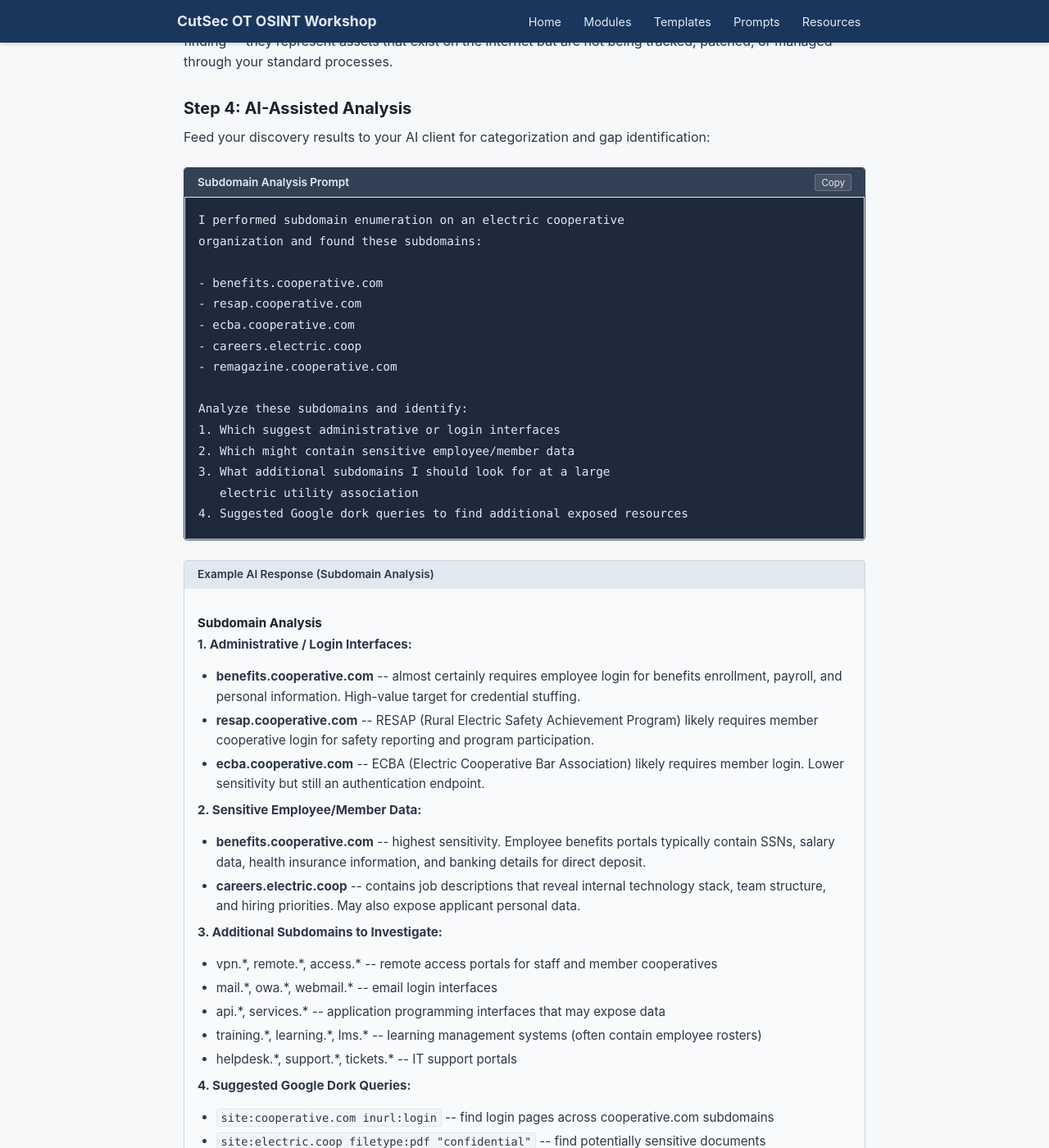
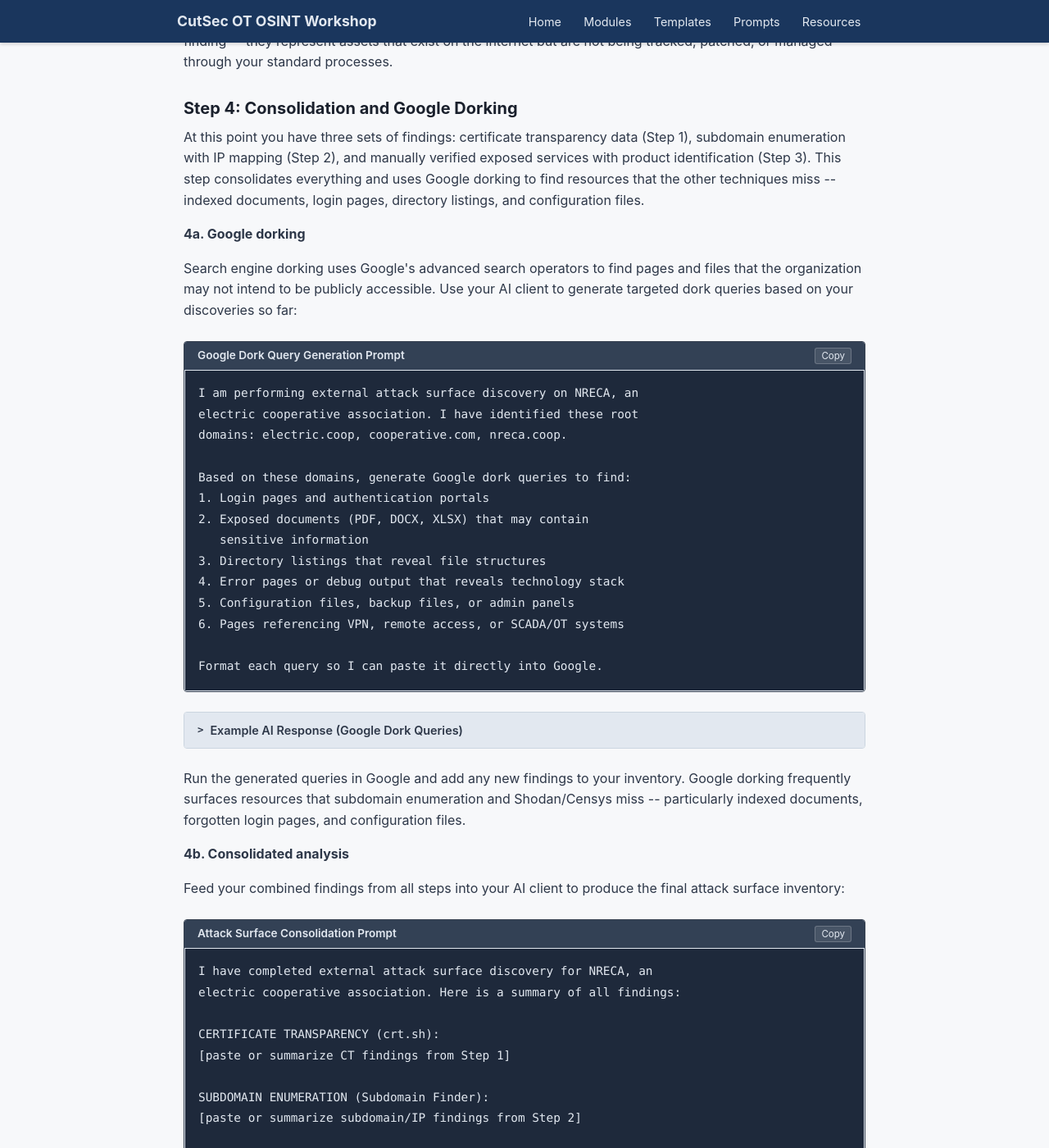
Before and after one commit to cutaway-security/ot-osint-program-workshop, a Jekyll site: the page built from modules/m2-attack-surface.html, in a window 1280 px wide and 1400 px high, scrolled down 7356 px. Shown: the whole window at 82% size. Built offline with Jekyll 4.4.1, drawn with Linux system fonts in a browser that asks for light colours; some of the changed text lies outside the part shown.

Commit message:
Update M2 Step 4: consolidation with Google dorking
Replace redundant subdomain analysis (now covered by Steps 1-2)
with a two-part synthesis step:

Step 4a - Google dorking: AI-generated dork queries targeting
login pages, exposed documents, directory listings, debug output,
config files, and VPN/SCADA references across all discovered
domains. Collapsible example response with NRECA-specific queries.

Step 4b - Consolidated analysis: New prompt synthesizes all
findings from Steps 1-3 plus dorking into a single categorized
attack surface baseline. Output organized by remote access,
authentication/identity, email, web apps, benefits/HR/financial,
APIs, staging/test, content/public. Includes gap analysis and
prioritized list for M4 and M5.

Update Lab Step 5 to match: renamed to Consolidation and Google
Dorking, two-part structure mirroring worked example.

Co-Authored-By: Claude Opus 4.6 <noreply@anthropic.com>

```diff
--- a/modules/m2-attack-surface.html
+++ b/modules/m2-attack-surface.html
@@ -461,63 +461,110 @@ APIs/backend, staging/test, content/public, and other.
 
   <p>External OSINT findings can justify and accelerate including OT assets in existing asset management programs. If your organization has an asset management system, cross-reference your external findings against it. Gaps between what you discovered externally and what appears in your inventory are themselves a finding -- they represent assets that exist on the internet but are not being tracked, patched, or managed through your standard processes.</p>
 
-  <h3>Step 4: AI-Assisted Analysis</h3>
+  <h3>Step 4: Consolidation and Google Dorking</h3>
 
-  <p>Feed your discovery results to your AI client for categorization and gap identification:</p>
+  <p>At this point you have three sets of findings: certificate transparency data (Step 1), subdomain enumeration with IP mapping (Step 2), and manually verified exposed services with product identification (Step 3). This step consolidates everything and uses Google dorking to find resources that the other techniques miss -- indexed documents, login pages, directory listings, and configuration files.</p>
 
-{% capture m2_analysis_prompt %}
-I performed subdomain enumeration on an electric cooperative
-organization and found these subdomains:
+  <p><strong>4a. Google dorking</strong></p>
 
-- benefits.cooperative.com
-- resap.cooperative.com
-- ecba.cooperative.com
-- careers.electric.coop
-- remagazine.cooperative.com
+  <p>Search engine dorking uses Google's advanced search operators to find pages and files that the organization may not intend to be publicly accessible. Use your AI client to generate targeted dork queries based on your discoveries so far:</p>
 
-Analyze these subdomains and identify:
-1. Which suggest administrative or login interfaces
-2. Which might contain sensitive employee/member data
-3. What additional subdomains I should look for at a large
-   electric utility association
-4. Suggested Google dork queries to find additional exposed resources
+{% capture m2_dork_prompt %}
+I am performing external attack surface discovery on NRECA, an
+electric cooperative association. I have identified these root
+domains: electric.coop, cooperative.com, nreca.coop.
+
+Based on these domains, generate Google dork queries to find:
+1. Login pages and authentication portals
+2. Exposed documents (PDF, DOCX, XLSX) that may contain
+   sensitive information
+3. Directory listings that reveal file structures
+4. Error pages or debug output that reveals technology stack
+5. Configuration files, backup files, or admin panels
+6. Pages referencing VPN, remote access, or SCADA/OT systems
+
+Format each query so I can paste it directly into Google.
 {% endcapture %}
-{% include prompt-block.html title="Subdomain Analysis Prompt" content=m2_analysis_prompt %}
+{% include prompt-block.html title="Google Dork Query Generation Prompt" content=m2_dork_prompt %}
 
-{% capture m2_analysis_response %}
-<h4>Subdomain Analysis</h4>
+<details>
+  <summary>Example AI Response (Google Dork Queries)</summary>
+{% capture m2_dork_response %}
+<h4>Google Dork Queries for NRECA Domains</h4>
 
-<p><strong>1. Administrative / Login Interfaces:</strong></p>
+<p><strong>Login Pages and Authentication Portals:</strong></p>
 <ul>
-  <li><strong>benefits.cooperative.com</strong> -- almost certainly requires employee login for benefits enrollment, payroll, and personal information. High-value target for credential stuffing.</li>
-  <li><strong>resap.cooperative.com</strong> -- RESAP (Rural Electric Safety Achievement Program) likely requires member cooperative login for safety reporting and program participation.</li>
-  <li><strong>ecba.cooperative.com</strong> -- ECBA (Electric Cooperative Bar Association) likely requires member login. Lower sensitivity but still an authentication endpoint.</li>
+  <li><code>site:cooperative.com inurl:login</code></li>
+  <li><code>site:cooperative.com intitle:"sign in" OR intitle:"log in"</code></li>
+  <li><code>site:electric.coop inurl:auth OR inurl:sso OR inurl:portal</code></li>
 </ul>
 
-<p><strong>2. Sensitive Employee/Member Data:</strong></p>
+<p><strong>Exposed Documents:</strong></p>
 <ul>
-  <li><strong>benefits.cooperative.com</strong> -- highest sensitivity. Employee benefits portals typically contain SSNs, salary data, health insurance information, and banking details for direct deposit.</li>
-  <li><strong>careers.electric.coop</strong> -- contains job descriptions that reveal internal technology stack, team structure, and hiring priorities. May also expose applicant personal data.</li>
+  <li><code>site:electric.coop filetype:pdf "confidential" OR "internal use only"</code></li>
+  <li><code>site:cooperative.com filetype:xlsx OR filetype:csv</code></li>
+  <li><code>site:nreca.coop filetype:docx "draft" OR "not for distribution"</code></li>
 </ul>
 
-<p><strong>3. Additional Subdomains to Investigate:</strong></p>
+<p><strong>Directory Listings:</strong></p>
 <ul>
-  <li>vpn.*, remote.*, access.* -- remote access portals for staff and member cooperatives</li>
-  <li>mail.*, owa.*, webmail.* -- email login interfaces</li>
-  <li>api.*, services.* -- application programming interfaces that may expose data</li>
-  <li>training.*, learning.*, lms.* -- learning management systems (often contain employee rosters)</li>
-  <li>helpdesk.*, support.*, tickets.* -- IT support portals</li>
+  <li><code>site:electric.coop intitle:"index of" OR intitle:"directory listing"</code></li>
+  <li><code>site:cooperative.com intitle:"index of" inurl:uploads OR inurl:files</code></li>
 </ul>
 
-<p><strong>4. Suggested Google Dork Queries:</strong></p>
+<p><strong>Technology Stack and Debug Information:</strong></p>
 <ul>
-  <li><code>site:cooperative.com inurl:login</code> -- find login pages across cooperative.com subdomains</li>
-  <li><code>site:electric.coop filetype:pdf "confidential"</code> -- find potentially sensitive documents</li>
-  <li><code>site:electric.coop intitle:"index of"</code> -- find directory listings</li>
-  <li><code>"electric.coop" "nreca.coop" inurl:vpn OR inurl:remote</code> -- find remote access portals</li>
+  <li><code>site:cooperative.com inurl:error OR inurl:debug OR intitle:"500"</code></li>
+  <li><code>site:electric.coop ext:xml OR ext:json OR ext:conf</code></li>
 </ul>
+
+<p><strong>VPN / Remote Access / OT References:</strong></p>
+<ul>
+  <li><code>"electric.coop" OR "cooperative.com" inurl:vpn OR inurl:remote</code></li>
+  <li><code>site:electric.coop "SCADA" OR "EMS" OR "substation" OR "FortiGate"</code></li>
+  <li><code>"nreca.coop" "remote access" OR "VPN" filetype:pdf</code></li>
+</ul>
+
+<p><strong>Note:</strong> Run each query in Google and review the first 2-3 pages of results. Look for pages that expose internal information, login endpoints not found through subdomain enumeration, or documents that reveal technology choices, vendor relationships, or organizational structure.</p>
 {% endcapture %}
-{% include response-block.html title="Example AI Response (Subdomain Analysis)" content=m2_analysis_response %}
+{% include response-block.html title="Example AI Response (Google Dork Queries)" content=m2_dork_response %}
+</details>
+
+  <p>Run the generated queries in Google and add any new findings to your inventory. Google dorking frequently surfaces resources that subdomain enumeration and Shodan/Censys miss -- particularly indexed documents, forgotten login pages, and configuration files.</p>
+
+  <p><strong>4b. Consolidated analysis</strong></p>
+
+  <p>Feed your combined findings from all steps into your AI client to produce the final attack surface inventory:</p>
+
+{% capture m2_consolidation_prompt %}
+I have completed external attack surface discovery for NRECA, an
+electric cooperative association. Here is a summary of all findings:
+
+CERTIFICATE TRANSPARENCY (crt.sh):
+[paste or summarize CT findings from Step 1]
+
+SUBDOMAIN ENUMERATION (Subdomain Finder):
+[paste or summarize subdomain/IP findings from Step 2]
+
+EXPOSED SERVICES (Shodan/Censys):
+[paste or summarize service discovery from Step 3]
+
+GOOGLE DORKING:
+[paste or summarize any additional findings from Step 4a]
+
+Consolidate all findings into a single attack surface baseline:
+1. A categorized inventory of all discovered assets organized by:
+   remote access, authentication/identity, email, web applications,
+   benefits/HR/financial, APIs, staging/test, content/public
+2. For each category, note the highest-risk assets and why
+3. Gaps in my discovery -- what should I investigate further
+4. A prioritized list of assets to carry forward to vulnerability
+   correlation (Module 4) and monitoring (Module 5)
+5. A summary table suitable for use as a baseline document
+{% endcapture %}
+{% include prompt-block.html title="Attack Surface Consolidation Prompt" content=m2_consolidation_prompt %}
+
+  <p>Review and correct the AI-generated baseline. This consolidated inventory becomes Artifact 2 and feeds directly into the remaining modules.</p>
 </section>
 
 <section class="module-lab">
@@ -660,27 +707,41 @@ function/risk category.
 
   <p>If your organization has an asset management system, note which discovered assets appear in your inventory and which do not. Untracked assets -- especially OT-adjacent infrastructure like VPN concentrators or vendor remote access portals -- are a key finding in themselves.</p>
 
-  <h3>Step 5: AI-Assisted Analysis</h3>
+  <h3>Step 5: Consolidation and Google Dorking</h3>
 
-  <p>Feed your combined findings back to your AI client for categorization, risk prioritization, and gap identification:</p>
+  <p><strong>5a. Google dorking:</strong> Use the Google Dork Query Generation Prompt from the worked example, adapted with your target's domains. Run the generated queries and add new findings to your inventory.</p>
+
+  <p><strong>5b. Consolidated analysis:</strong> Feed all findings from Steps 3-4 into your AI client for final consolidation:</p>
 
 {% capture m2_findings_prompt %}
-Here are the results of my external attack surface discovery for
-[organization name]:
+I have completed external attack surface discovery for
+[organization name]. Here is a summary of all findings:
 
-Domains found: [list your domains]
-Subdomains found: [list your subdomains]
-Exposed services: [list services with product/version where known]
+CERTIFICATE TRANSPARENCY (crt.sh):
+[paste or summarize CT findings]
 
-Analyze these findings and provide:
-1. A categorized inventory (remote access, email, web apps, other)
-2. Which services represent the highest risk for initial access
-3. What gaps in my discovery I should investigate further
-4. A summary table I can use as my external attack surface baseline
+SUBDOMAIN ENUMERATION:
+[paste or summarize subdomain/IP findings]
+
+EXPOSED SERVICES (Shodan/Censys):
+[paste or summarize service discovery findings]
+
+GOOGLE DORKING:
+[paste or summarize any additional findings]
+
+Consolidate all findings into a single attack surface baseline:
+1. A categorized inventory of all discovered assets organized by:
+   remote access, authentication/identity, email, web applications,
+   benefits/HR/financial, APIs, staging/test, content/public
+2. For each category, note the highest-risk assets and why
+3. Gaps in my discovery -- what should I investigate further
+4. A prioritized list of assets to carry forward to vulnerability
+   correlation (Module 4) and monitoring (Module 5)
+5. A summary table suitable for use as a baseline document
 {% endcapture %}
-{% include prompt-block.html title="Findings Analysis Prompt" content=m2_findings_prompt %}
+{% include prompt-block.html title="Attack Surface Consolidation Prompt (Your Organization)" content=m2_findings_prompt %}
 
-  <p>Review the AI-generated analysis and correct any mischaracterizations. The categorized inventory becomes the foundation of your Artifact 2.</p>
+  <p>Review and correct the AI-generated baseline. This consolidated inventory becomes your Artifact 2.</p>
 </section>
 
 <section class="module-output">
```
